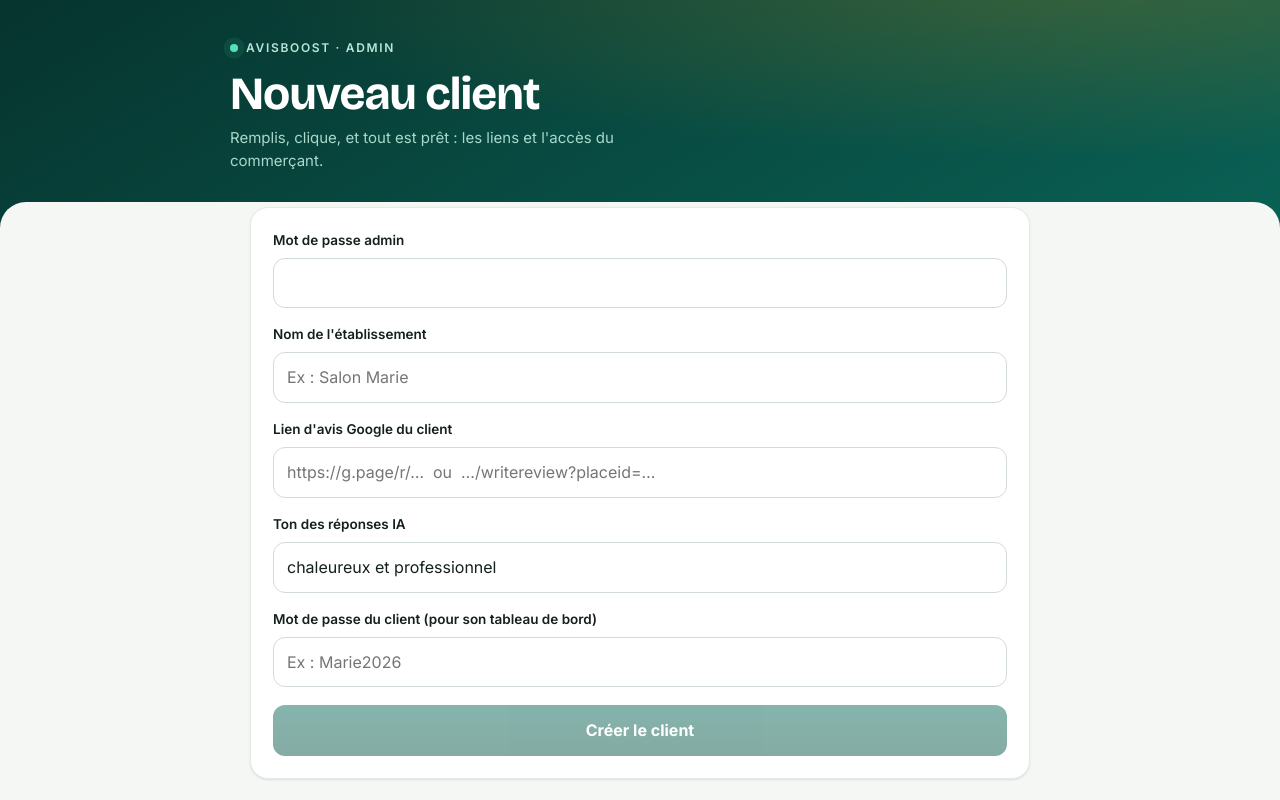
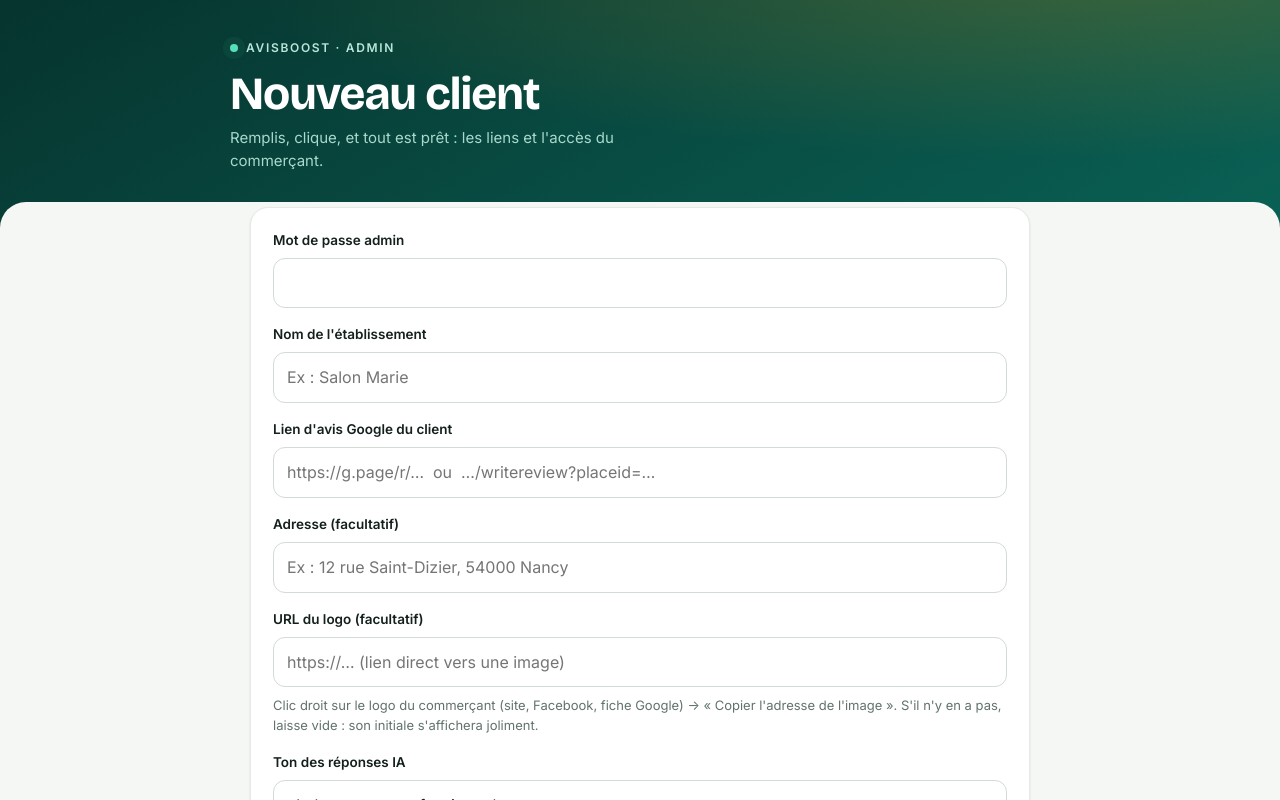
Before and after one commit to Malcolm1508/avisboost, a Next.js app: page /admin in a window 1280 px wide. Shown: the top 800 px of the page. Built offline with nearby package versions, Linux system fonts and the light colour scheme.

Commit message:
Add logo URL and address inputs to admin form
Added logo URL and address fields to the admin page.

```diff
--- a/app/admin/page.js
+++ b/app/admin/page.js
@@ -7,6 +7,8 @@ export default function Admin() {
   const [googleUrl, setGoogleUrl] = useState("");
   const [tone, setTone] = useState("chaleureux et professionnel");
   const [clientPassword, setClientPassword] = useState("");
+  const [logoUrl, setLogoUrl] = useState("");
+  const [address, setAddress] = useState("");
   const [result, setResult] = useState(null);
   const [error, setError] = useState("");
   const [loading, setLoading] = useState(false);
@@ -17,12 +19,12 @@ export default function Admin() {
       const res = await fetch("/api/admin/create", {
         method: "POST",
         headers: { "Content-Type": "application/json" },
-        body: JSON.stringify({ password, name, googleUrl, tone, clientPassword }),
+        body: JSON.stringify({ password, name, googleUrl, tone, clientPassword, logoUrl, address }),
       });
       const data = await res.json();
       if (!res.ok) throw new Error(data.detail ? `${data.error} (${data.detail})` : (data.error || "Erreur"));
       setResult({ ...data, pw: clientPassword });
-      setName(""); setGoogleUrl(""); setClientPassword("");
+      setName(""); setGoogleUrl(""); setClientPassword(""); setLogoUrl(""); setAddress("");
     } catch (e) {
       setError(e.message);
     } finally {
@@ -39,7 +41,7 @@ export default function Admin() {
       </div></div>
 
       <div className="container pull-up">
-        <div className="card">
+        <div className="card reveal">
           <div className="field">
             <label className="label">Mot de passe admin</label>
             <input className="input" type="password" value={password} onChange={(e) => setPassword(e.target.value)} />
@@ -54,6 +56,19 @@ export default function Admin() {
             <label className="label">Lien d'avis Google du client</label>
             <input className="input" value={googleUrl} onChange={(e) => setGoogleUrl(e.target.value)}
               placeholder="https://g.page/r/…  ou  …/writereview?placeid=…" />
+          </div>
+
+          <div className="field">
+            <label className="label">Adresse (facultatif)</label>
+            <input className="input" value={address} onChange={(e) => setAddress(e.target.value)}
+              placeholder="Ex : 12 rue Saint-Dizier, 54000 Nancy" />
+          </div>
+
+          <div className="field">
+            <label className="label">URL du logo (facultatif)</label>
+            <input className="input" value={logoUrl} onChange={(e) => setLogoUrl(e.target.value)}
+              placeholder="https://… (lien direct vers une image)" />
+            <p className="footnote">Clic droit sur le logo du commerçant (site, Facebook, fiche Google) → « Copier l'adresse de l'image ». S'il n'y en a pas, laisse vide : son initiale s'affichera joliment.</p>
           </div>
 
           <div className="field">
@@ -75,7 +90,7 @@ export default function Admin() {
         </div>
 
         {result && (
-          <div className="card">
+          <div className="card reveal">
             <h2 className="card-title" style={{ marginBottom: 14 }}>{result.updated ? "Client mis à jour ✓" : "Client créé ✓"}</h2>
             <label className="label">1. À programmer dans la carte NFC</label>
             <div className="mono">{result.cardUrl}</div>
```
